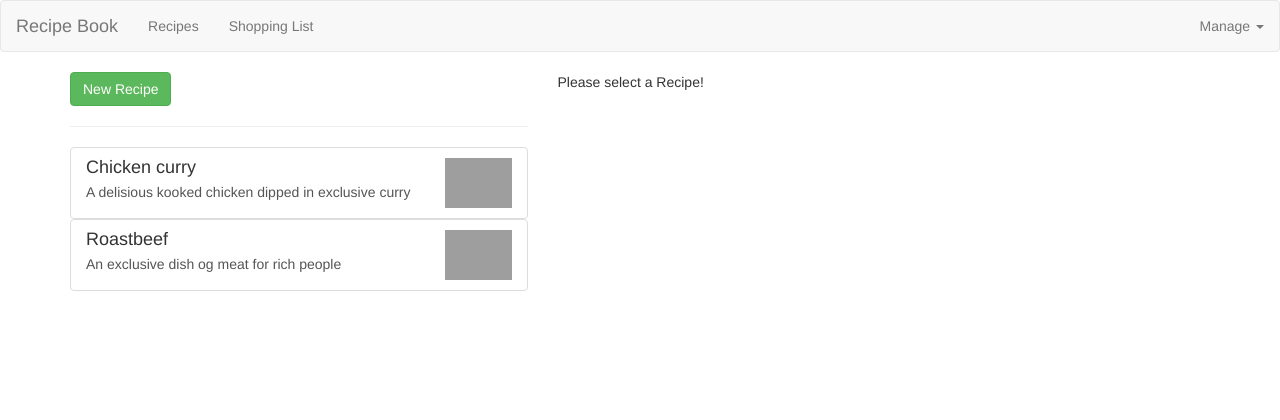
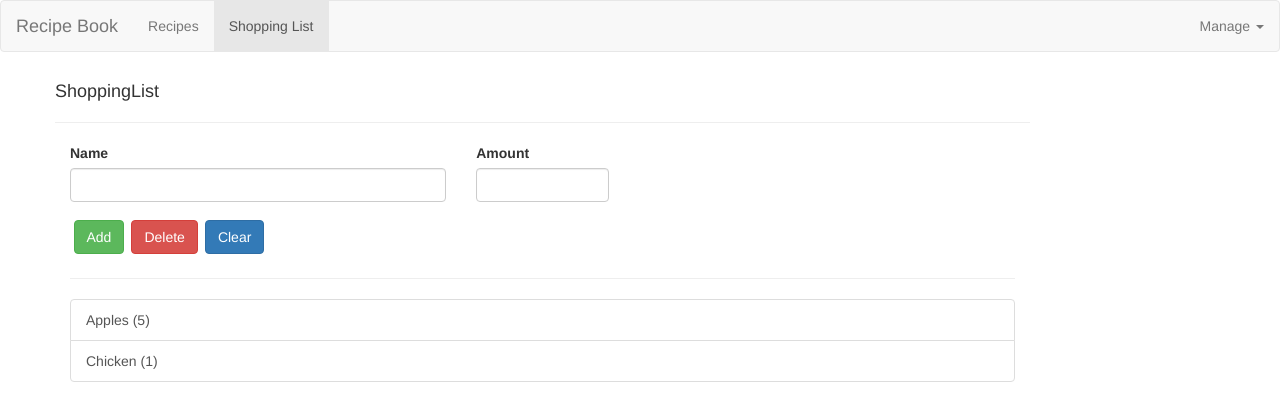
Before and after one commit to Webzonedk/recipe-app, an Angular app: page /shopping-list in a window 1280 px wide. Shown: the top 420 px of the page. Built offline with nearby package versions, Linux system fonts and the light colour scheme; grey boxes are pictures that could not be loaded.

Commit message:
fixed page reload issues

```diff
--- /dev/null
+++ b/src/app/app-routing.module.ts
@@ -0,0 +1,21 @@
+
+import { NgModule } from "@angular/core";
+import { RouterModule, Routes } from "@angular/router";
+import { RecipesComponent } from './recipes/recipes.component';
+import { ShoppingListComponent } from "./shopping-list/shopping-list.component";
+
+const appRoutes: Routes = [
+  { path: '', redirectTo: '/recipes' ,  pathMatch: 'full' },
+  { path: 'recipes', component: RecipesComponent },
+  { path: 'shopping-list', component: ShoppingListComponent },
+];
+
+
+@NgModule({
+  imports: [RouterModule.forRoot(appRoutes)],
+  exports: [RouterModule]
+})
+
+export class AppRoutingModule {
+
+}
--- a/src/app/app.component.html
+++ b/src/app/app.component.html
@@ -2,8 +2,7 @@
 <div class="container">
     <div class="row">
         <div class="col-md-12">
-            <app-recipes *ngIf="loadedFeature === 'recipe'"></app-recipes>
-            <app-shopping-list *ngIf="loadedFeature !== 'recipe'"></app-shopping-list>
+            <router-outlet></router-outlet>
         </div>
     </div>
 </div>
--- a/src/app/app.module.ts
+++ b/src/app/app.module.ts
@@ -12,6 +12,7 @@
 import { ShoppingListComponent } from './shopping-list/shopping-list.component';
 import { ShoppingEditComponent } from './shopping-list/shopping-edit/shopping-edit.component';
 import { DropdownDirective } from './shared/dropdown.directive';
+import { AppRoutingModule } from './app-routing.module';
 
 @NgModule({
   declarations: [
@@ -27,7 +28,8 @@
   ],
   imports: [
     BrowserModule,
-    FormsModule
+    FormsModule,
+    AppRoutingModule
   ],
   providers: [ShoppingListService],
   bootstrap: [AppComponent]
--- a/src/app/header/header.component.html
+++ b/src/app/header/header.component.html
@@ -6,15 +6,15 @@
 
         <div class="navbar-default">
             <ul class="nav navbar-nav">
-                <li><a href="#" (click)="onSelect('recipe')">Recipes</a></li>
-                <li><a href="#" (click)="onSelect('shopping-list')">Shopping List</a></li>
+                <li routerLinkActive="active"><a routerLink="/recipes">Recipes</a></li>
+                <li routerLinkActive="active"><a routerLink="/shopping-list">Shopping List</a></li>
             </ul>
             <ul class="nav navbar-nav navbar-right">
                 <li class="dropdown" appDropdown>
-                    <a href="#" class="dropdown-toggle" role="button">Manage <span class="caret"></span></a>
+                    <a style="cursor: pointer;" class="dropdown-toggle" role="button">Manage <span class="caret"></span></a>
                     <ul class="dropdown-menu">
-                        <li><a href="#">Save Data</a></li>
-                        <li><a href="#">Fetch Data</a></li>
+                        <li><a style="cursor: pointer;">Save Data</a></li>
+                        <li><a style="cursor: pointer;">Fetch Data</a></li>
 
                     </ul>
                 </li>
--- a/src/app/header/header.component.ts
+++ b/src/app/header/header.component.ts
@@ -1,12 +1,9 @@
-import {Component, EventEmitter, Output} from '@angular/core';
+import {Component} from '@angular/core';
 @Component({
   selector: 'app-header',
   templateUrl: './header.component.html'
 })
 export class HeaderComponent{
-  @Output() featureSelectred = new EventEmitter<string>();
 
-onSelect(feature: string){
-this.featureSelectred.emit(feature);
+
 }
-}
--- a/src/app/recipes/recipe-detail/recipe-detail.component.html
+++ b/src/app/recipes/recipe-detail/recipe-detail.component.html
@@ -14,9 +14,9 @@
             <button type="button" class="bs3 btn btn-primary dropdown-toggle">Manage Recipe <span
           class="bs3 caret"></span></button>
             <ul class="bs3 dropdown-menu">
-                <li><a (click)="onAddToShoppingList()" style="curser: pointer;">To Shopping List</a></li>
-                <li><a href="#">Edit Recipe</a></li>
-                <li><a href="#">Delete Recipe</a></li>
+                <li><a (click)="onAddToShoppingList()" style="cursor: pointer;">To Shopping List</a></li>
+                <li><a style="cursor: pointer;">Edit Recipe</a></li>
+                <li><a style="cursor: pointer;">Delete Recipe</a></li>
             </ul>
 
         </div>
--- a/src/app/recipes/recipe-list/recipe-item/recipe-item.component.html
+++ b/src/app/recipes/recipe-list/recipe-item/recipe-item.component.html
@@ -1,4 +1,4 @@
-<a href="#" class="list-group-item clearfix" (click)="onSelected()">
+<a style="cursor: pointer;" class="list-group-item clearfix" (click)="onSelected()">
     <div class="pull-left">
         <h4 class="list-group-item-heading">{{recipe.name}}</h4>
         <p class="list-group-item-text">{{recipe.description}}</p>
```
